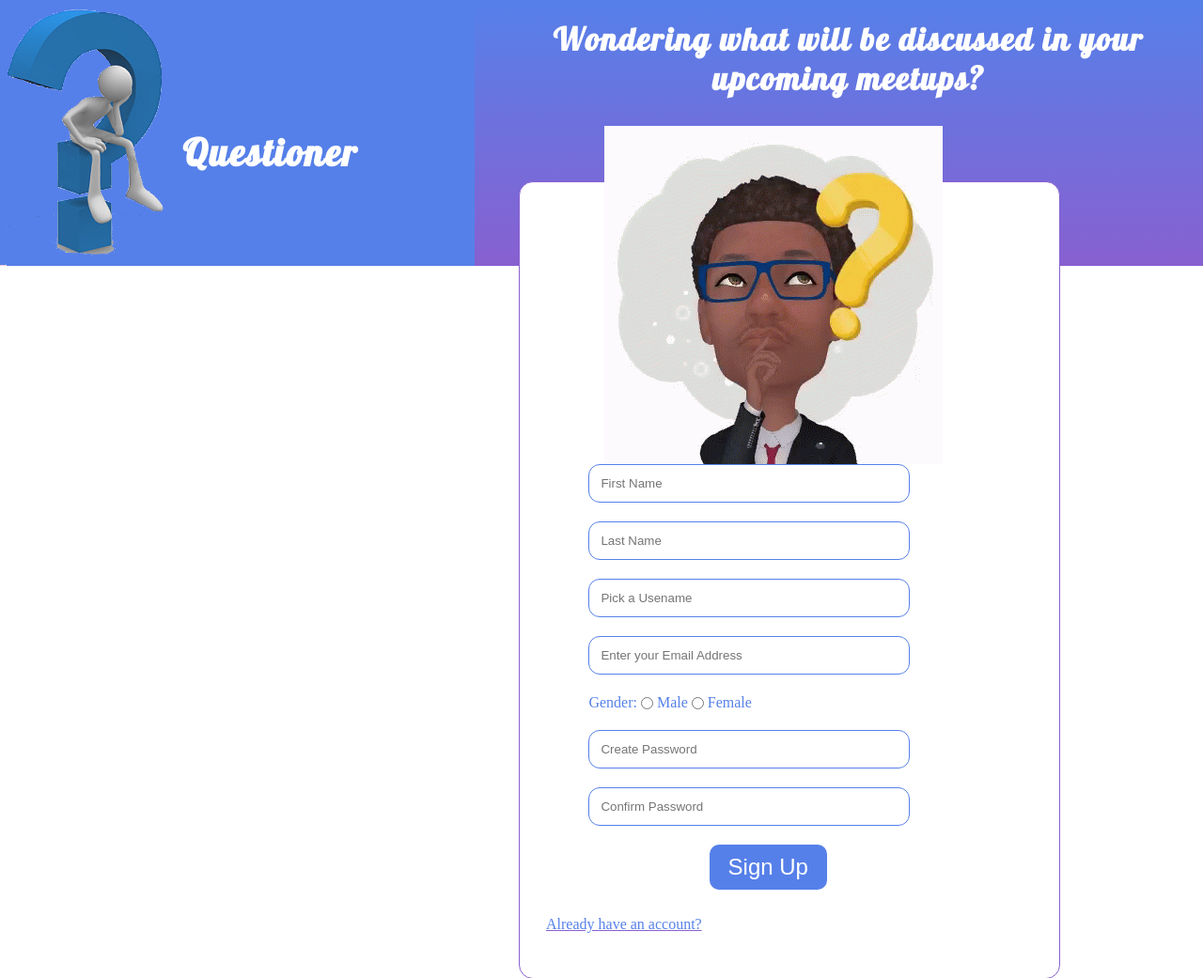
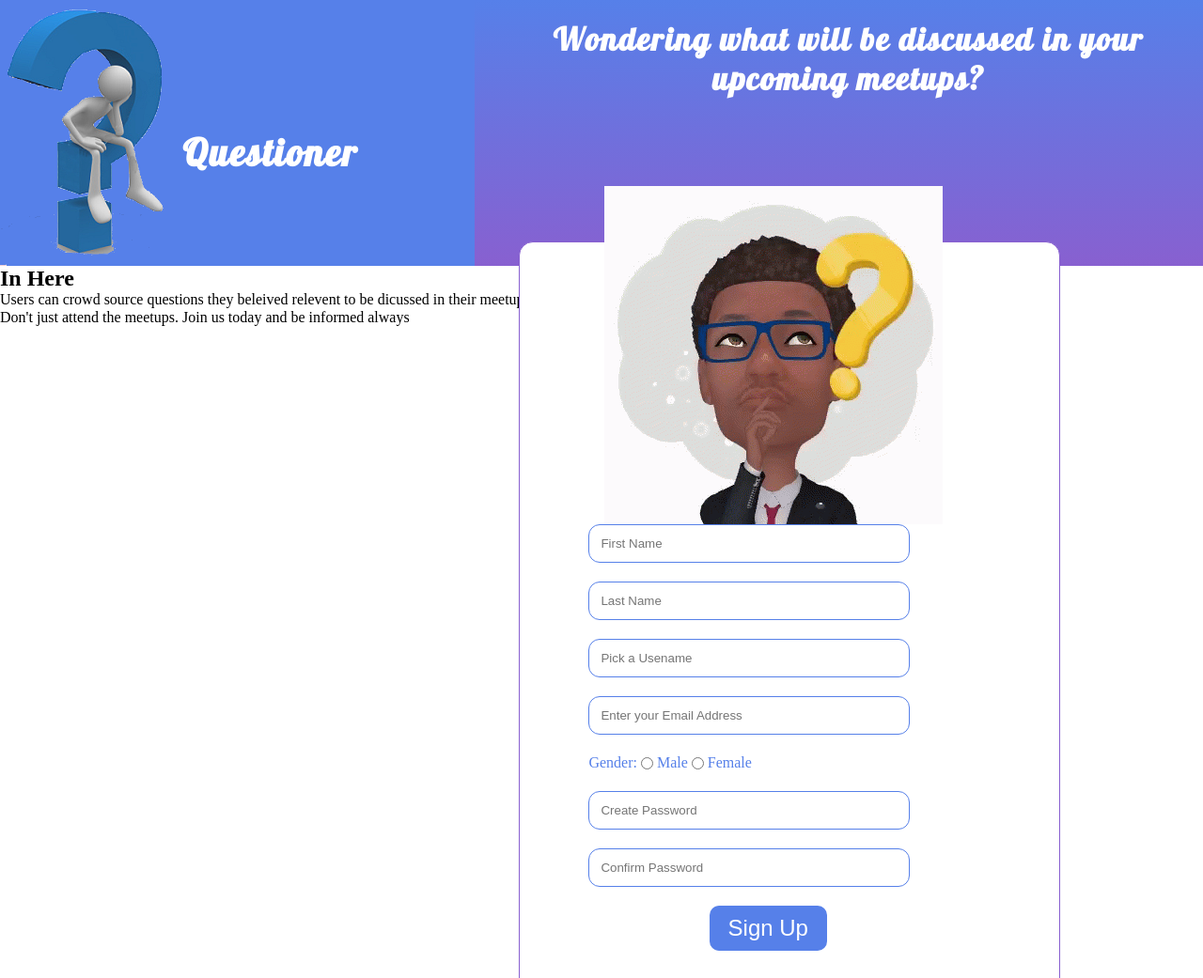
Before and after one commit to ceexon/the-Questioner, a Python web app: template UI/templates/signup.html in a window 1280 px wide. Shown: the top 1041 px of the page at 94% size. Run offline with Jinja, Linux system fonts and the light colour scheme; the template is opened without the code that fills it, so the values that code supplies are empty.

Commit message:
[bug #163001245]signup page update

```diff
--- a/UI/templates/signup.html
+++ b/UI/templates/signup.html
@@ -31,6 +31,14 @@
             </div>
     </header>
 
+    <section class="quest-in-brief">
+        <h2 class="quest-br-head">In Here</h2>
+        <p class="text-desc">
+            Users can crowd source questions they beleived relevent to be dicussed in their meetups. <br>
+            <span class="do-not-just">Don't just attend the meetups. Join us today and be informed always</span>
+        </p>
+    </section>
+
     <section class="signup-form-box">
         <img src="../static/images/question-main-page/tenor.gif" alt="" class="thinking-gif">
         <form action="meetups.html" class="signup-form">
```
